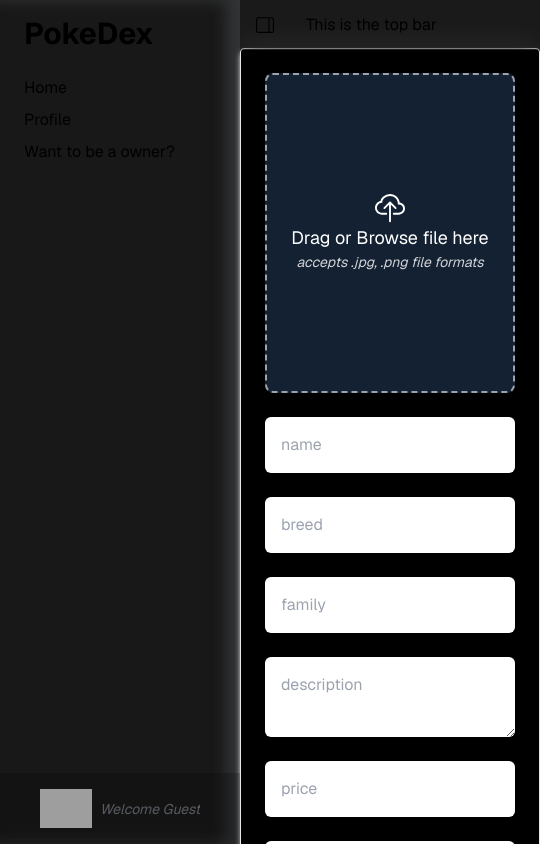
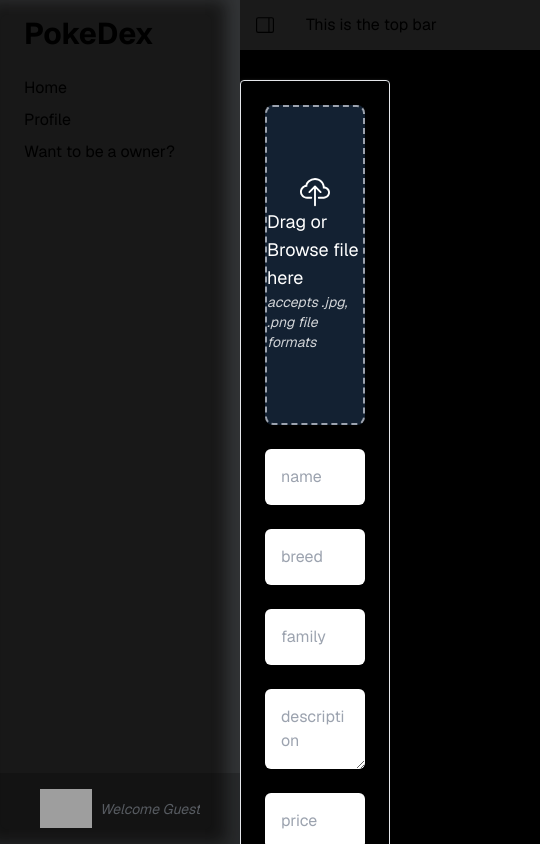
Before and after one commit to Samrat079/pokedex, a Next.js app: page /addpets in a window 390 px wide. Shown: the top 844 px of the page, 540 px wide, since content can reach past the window. Built offline with nearby package versions, Linux system fonts and the light colour scheme; no server answers; grey boxes are pictures that could not be loaded.

Commit message:
fixed top bar spacing issue

```diff
--- a/app/addpets/page.tsx
+++ b/app/addpets/page.tsx
@@ -70,7 +70,7 @@
   }
 
   return (
-    <div className='flex flex-col gap-6 items-center justify-center md:p-6'>
+    <div className='flex flex-col gap-6 items-center justify-center mt-20 md:p-6'>
       <form
         className='flex flex-col gap-6 w-full border rounded shadow-md shadow-white p-6'
         onSubmit={addPets}
--- a/app/chat/[id]/page.tsx
+++ b/app/chat/[id]/page.tsx
@@ -3,7 +3,7 @@
 import { User } from '@supabase/supabase-js';
 import { useParams } from 'next/navigation'
 import { LuSend } from "react-icons/lu";
-import React, { useEffect, useState } from 'react'
+import React, { useEffect, useRef, useState } from 'react'
 
 interface Message {
     id: number;
@@ -76,19 +76,16 @@
 
 
     return (
-        <div className="w-full flex flex-col items-center"
-            style={{ height: 'calc(100vh - 3rem)' }}>
+        <div className="w-full flex flex-col items-center h-screen">
             {/* Messages container */}
             <div className="flex-1 w-full overflow-y-auto pt-4 px-6">
                 {messages.map((msg) => (
                     <div
                         key={msg.id}
-                        className={`max-w-xs md:max-w-md px-4 py-2 rounded-2xl text-white mb-2 ${msg.sender_id === user?.id
+                        className={`w-fit max-w-md px-4 py-2 rounded-2xl text-white mb-2 ${msg.sender_id === user?.id
                             ? "ml-auto bg-blue-400/80 text-right"
-                            : "mr-auto bg-gray-800 text-left"
-                            }`}
+                            : "mr-auto bg-gray-800 text-left"}`}
                     >
-                        <p className="text-xs opacity-70">{msg.sender_id}</p>
                         <p className="break-words">{msg.body}</p>
                     </div>
                 ))}
@@ -97,8 +94,7 @@
             {/* Input form */}
             <form
                 onSubmit={handleSubmit}
-                className="w-full pb-6 flex items-center max-w-2xl"
-            >
+                className="w-full md:mb-8 flex items-center max-w-2xl">
                 <input
                     name="msg"
                     id="msg"
--- a/app/components/BodyGrid.tsx
+++ b/app/components/BodyGrid.tsx
@@ -16,8 +16,9 @@
     const [barIsOpen, setBarIsOpen] = useState(true)
 
     // sizing for the main content
-    const contentResize = `flex-1 ${barIsOpen ? 'ml-60' : 'ml-0'} transition-all ease-out duration-300`;
-    const sideBarResizer = `fixed ${barIsOpen ? 'w-60' : 'w-0'} transition-all ease-out duration-300`;
+    const contentResize = `flex-1 ${barIsOpen && 'ml-60'} transition-all ease-out duration-300 h-screen overflow-y-auto`;
+    const sideBarResizer = `fixed ${barIsOpen ? 'w-60' : 'w-0'} transition-all ease-out duration-300 z-20`;
+    const topBarResuizer = `fixed top-0 z-10 w-full bg-white bg-opacity-10 backdrop-blur-md p-2 flex felx-col gap-6 items-center`;
 
     return (
         <div className="flex">
@@ -27,18 +28,18 @@
             <div className={contentResize}>
 
                 {/* top Bar */}
-                <div className="fixed top-0 z-10 w-full bg-white bg-opacity-10 backdrop-blur-md p-2 flex felx-col gap-6 items-center">
+                <div className={topBarResuizer}>
                     <button
-                    onClick={() => setBarIsOpen(!barIsOpen)}
-                    className='hover:bg-gray-400/80 p-2 text-lg rounded'
+                        onClick={() => setBarIsOpen(!barIsOpen)}
+                        className='hover:bg-gray-400/80 p-2 text-lg rounded'
                     >
-                        <BsReverseLayoutSidebarReverse  />
+                        <BsReverseLayoutSidebarReverse />
                     </button>
                     <p>This is the top bar</p>
                 </div>
 
                 {/* main content */}
-                <main className="mt-12">{children}</main>
+                <main className="">{children}</main>
             </div>
         </div>
     )
--- a/app/components/SideBar.tsx
+++ b/app/components/SideBar.tsx
@@ -15,7 +15,7 @@
     return (
         <aside className={sideBarStyle}>
             <div className='px-6 py-4'>
-                <p className='font-bold text-3xl '>PokeDex</p>
+                <p className='font-bold text-3xl'>PokeDex</p>
                 <nav className='grid gap-2 py-6'>
                     {pages.map((page, index) => (
                         <Link key={index} href={page.Link}>{page.name}</Link>
--- a/app/page.tsx
+++ b/app/page.tsx
@@ -28,7 +28,7 @@
     }
 
     return (
-        <div className='flex flex-col items-center justify-center'>
+        <div className='flex flex-col items-center justify-center pt-12'>
             <div className='w-full max-w-lg rounded-full overflow-hidden border my-2 flex flex-row gap-2'>
                 <input
                     value={query}
--- a/app/pet/[id]/page.tsx
+++ b/app/pet/[id]/page.tsx
@@ -20,7 +20,7 @@
         .getUser()
 
     return (
-        <div className='flex flex-col min-h-screen md:items-center md:justify-center'>
+        <div className='flex flex-col h-full md:items-center md:justify-center mt-20'>
             <div className='flex flex-col md:flex-row gap-4 p-6 max-w-6xl items-center'>
 
                 {/* the Image */}
--- a/app/profile/page.tsx
+++ b/app/profile/page.tsx
@@ -41,7 +41,7 @@
   const logSince = formatDistance(new Date(created_at), new Date(), { addSuffix: true });
 
   return (
-    <div className='flex flex-col items-center justify-center gap-6 md:p-6'>
+    <div className='flex flex-col items-center justify-center gap-6 mt-20 md:p-6'>
 
       {/* profile box */}
       <div className='w-full bg-gray-500/40 md:p-6 rounded'>
```
